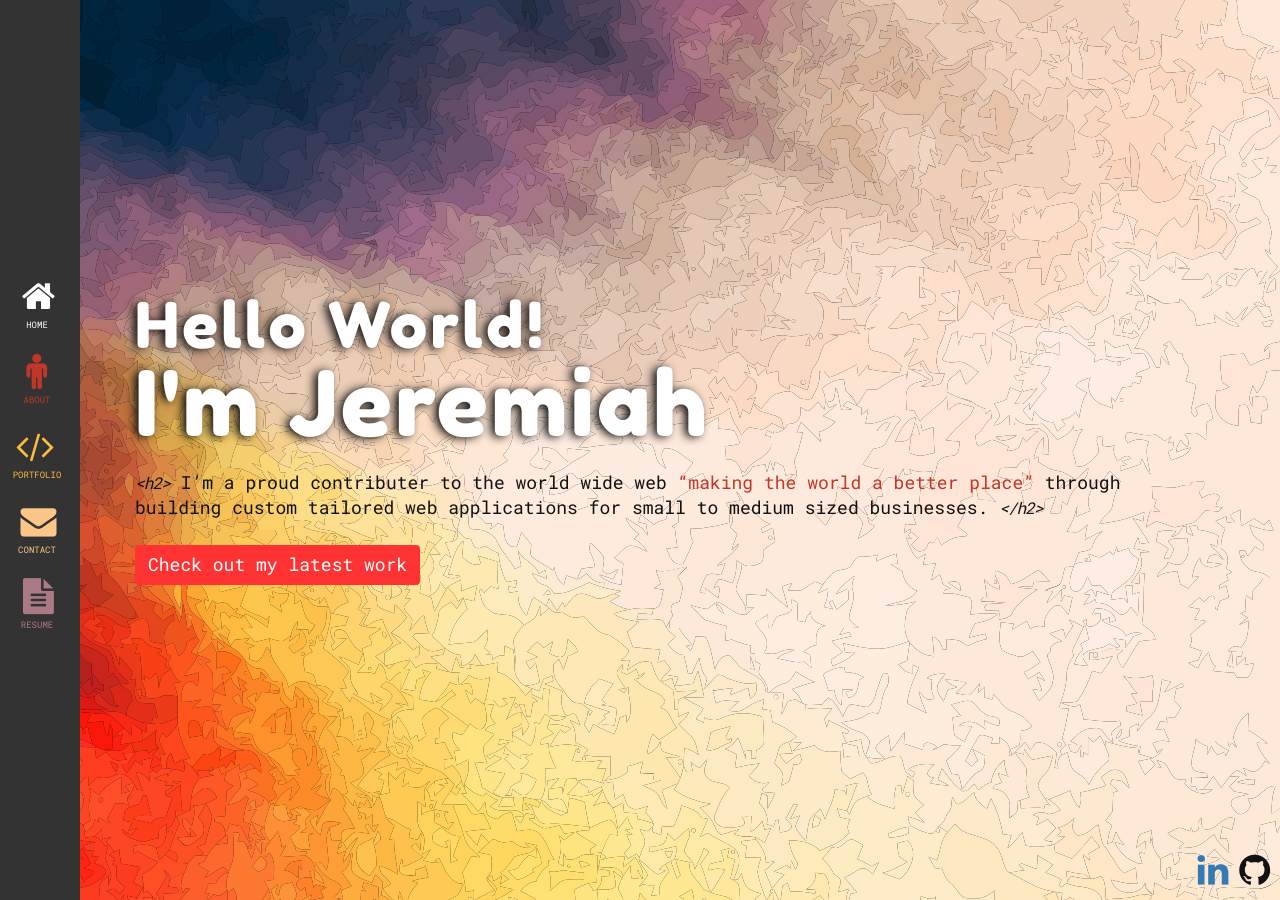
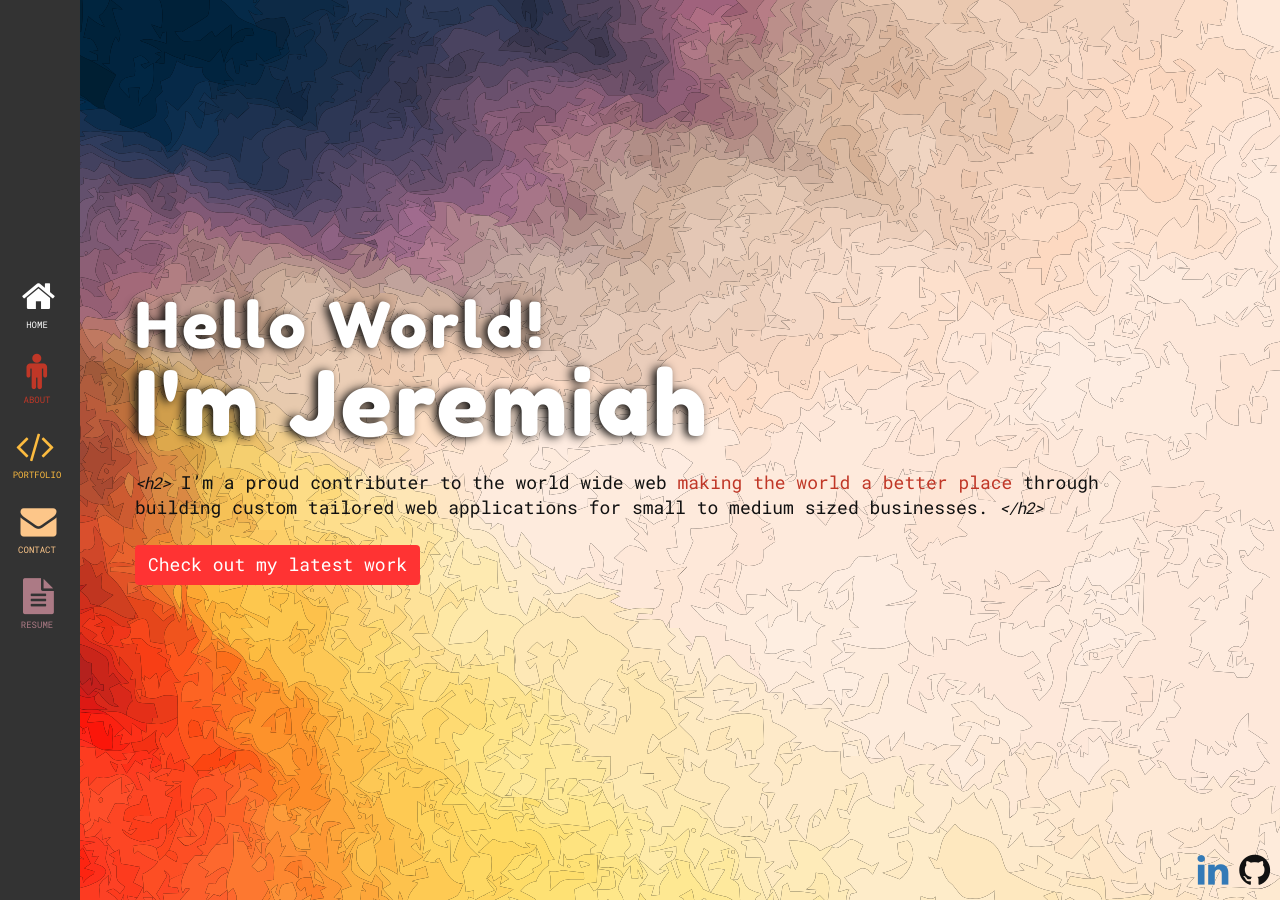
Before and after one commit to JWizerd/2017_personal_portfolio, a Jekyll site: the page built from index.html, in a window 1280 px wide. Built offline with Jekyll 4.4.1, drawn with Linux system fonts in a browser that asks for light colours.

Commit message:
wording on home page and added tittilium font

```diff
--- a/assets/css/main.scss
+++ b/assets/css/main.scss
@@ -13,7 +13,7 @@
 
 @charset "utf-8";
 @import "bootstrap";
-@import url('https://fonts.googleapis.com/css?family=Fredoka+One|Roboto+Mono');
+@import url('https://fonts.googleapis.com/css?family=Fredoka+One|Roboto+Mono|Titillium+Web');
 
 /* ====================================
 Variables / Reusables
--- a/index.html
+++ b/index.html
@@ -7,7 +7,7 @@
 
 <div class="home-bio-content my-animate bounceInUp">
   <h2>
-    I’m a proud contributer to the world wide web <span class="apple">“making the world a better place”</span> through building custom tailored web applications for small to medium sized businesses.
+    I’m a proud contributer to the world wide web <span class="apple">making the world a better place</span> through building custom tailored web applications for small to medium sized businesses.
   </h2>
 
 <!--   <strong class="tldr">
```
